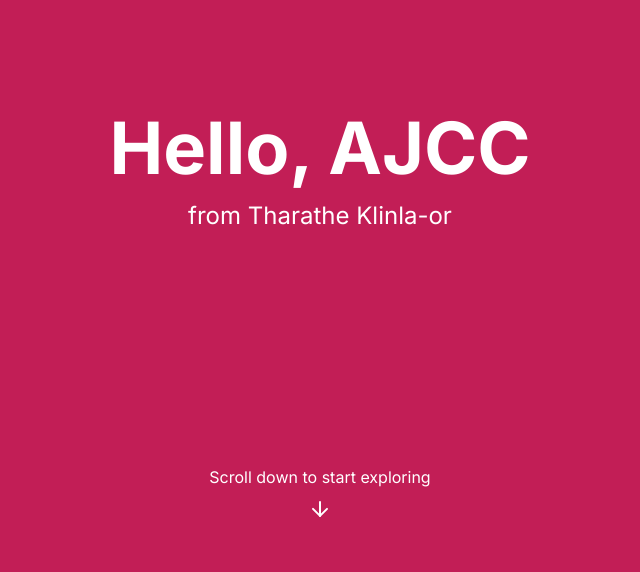
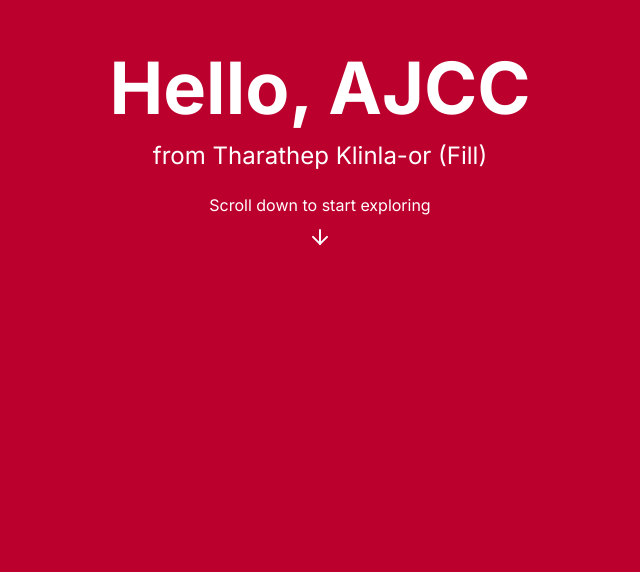
Before and after one commit to RealFilllykung/ajcc-2025, a Next.js app: page / in a window 1280 px wide. Shown: the part 228-800 px from the top of the page, without its empty margins (320-960 px from the left). Built offline with nearby package versions, Linux system fonts and the light colour scheme.

Commit message:
feat: change background color

```diff
--- a/app/about/page.tsx
+++ b/app/about/page.tsx
@@ -5,7 +5,7 @@ export default function AboutPage() {
   return (
     <main
       className="min-h-screen items-center justify-center p-4 text-white"
-      style={{ backgroundColor: "#C21E56" }}
+      style={{ backgroundColor: "#BC002D" }}
     >
       <div className="sm:grid sm:grid-cols-1 md:grid-cols-2 gap-3">
         <div className="hidden sm:block">Image of me will be on this side</div>
--- a/app/page.tsx
+++ b/app/page.tsx
@@ -6,37 +6,23 @@ import Link from "next/link"
 import { Button } from "@/components/ui/button"
 
 export default function Home() {
-  const [scrolled, setScrolled] = useState(false)
-
-  useEffect(() => {
-    const handleScroll = () => {
-      const isScrolled = window.scrollY > 10
-      if (isScrolled !== scrolled) {
-        setScrolled(isScrolled)
-      }
-    }
-
-    window.addEventListener("scroll", handleScroll)
-    return () => window.removeEventListener("scroll", handleScroll)
-  }, [scrolled])
-
   return (
-    <main className="flex flex-col min-h-[200vh] text-white" style={{ backgroundColor: "#C21E56" }}>
+    <main className="flex flex-col min-h-[200vh] text-white" style={{ backgroundColor: "#BC002D" }}>
       {/* Hero Section */}
       <section className="flex flex-col items-center justify-center min-h-screen relative">
         <div className="text-center space-y-4">
           <h1 className="text-5xl md:text-7xl font-bold">Hello, AJCC</h1>
-          <p className="text-xl md:text-2xl">from Tharathe Klinla-or</p>
+          <p className="text-xl md:text-2xl">from Tharathep Klinla-or (Fill)</p>
         </div>
 
-        <div className="absolute bottom-10 flex flex-col items-center animate-bounce">
+        <div className="m-8 flex flex-col items-center animate-bounce">
           <p className="mb-2">Scroll down to start exploring</p>
           <ArrowDown className="h-6 w-6" />
         </div>
       </section>
 
       {/* Explore Section */}
-      <section className="flex flex-col items-center justify-center min-h-screen p-4">
+      <section className="flex flex-col items-center min-h-screen p-4">
         <div className="max-w-md w-full space-y-8">
           <h2 className="text-3xl md:text-4xl font-bold text-center">What do you want to explore first?</h2>
 
```
